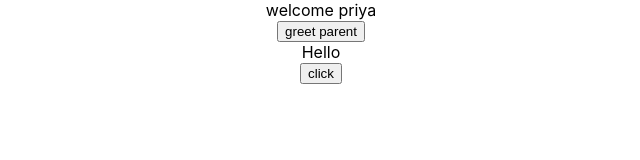
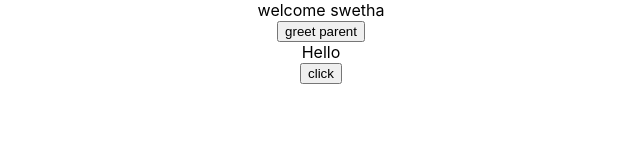
Before and after one commit to sivapriya1625/web-work-space, a React (Create React App) app in the folder dxcReact/dxcreactapp/: page / in a window 1280 px wide. Shown: the top 160 px of the page, without its empty margins (319-959 px from the left). Built offline with nearby package versions, Linux system fonts and the light colour scheme.

Commit message:
conditional rendering short circuit operator

```diff
--- a/dxcReact/dxcreactapp/src/components/UserGreeting.js
+++ b/dxcReact/dxcreactapp/src/components/UserGreeting.js
@@ -10,12 +10,13 @@ export class UserGreeting extends Component {
     }
 
     render() {
-
+        return this.state.isLoggedIn && <div>welcome swetha</div>
+/*
         return(
             this.state.isLoggedIn ?
             <div>welcome priya</div> :
             <div>welcome guest</div>
-        )
+        ) */
         /* let Message
         if(this.state.isLoggedIn){
             Message = <div>welcome priya</div>
```
